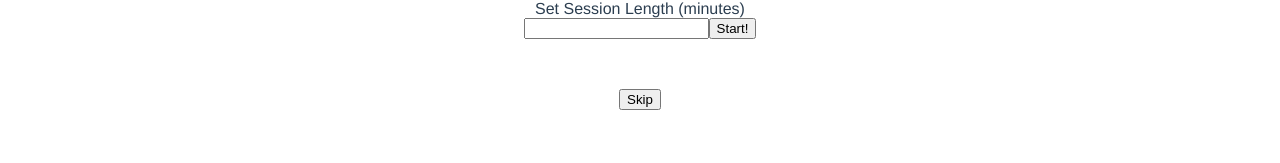
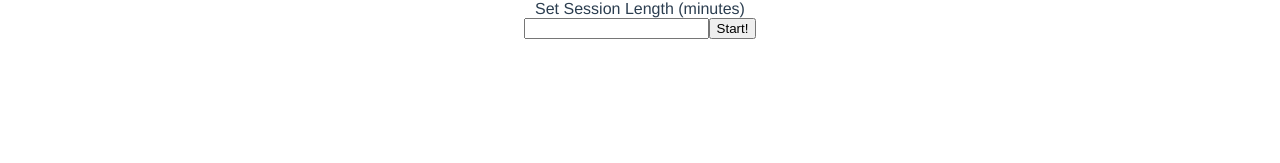
Before and after one commit to alexjharrison/Roller-Derby-Practice-App, a Vue app: page / in a window 1280 px wide. Shown: the part 137-300 px from the top of the page. Built offline with nearby package versions, Linux system fonts and the light colour scheme.

Commit message:
changed repetitions sound and remove skip button

```diff
--- a/src/App.vue
+++ b/src/App.vue
@@ -30,7 +30,6 @@
         currentExerciseIndex = 0;
       "
     />
-    <button class="skip-btn" @click="currentExerciseIndex++">Skip</button>
   </div>
 </template>
 
--- a/src/screens/Whistle.vue
+++ b/src/screens/Whistle.vue
@@ -25,9 +25,10 @@ export default {
     const interval = setInterval(async () => {
       this.count--;
       if (this.count === -1 && this.repsLeft > 0) {
-        this.$play("beep.wav");
         this.count = this.exercise.interval;
         this.repsLeft--;
+        await this.$play("bleep.wav");
+        await this.$speak(`${this.repsLeft} reps remaining`);
       } else if (this.count === -1 && this.repsLeft === 0) {
         this.count = 0;
         clearInterval(interval);
```
Also changed, not shown: 1 other file (tests, documents, lock files or other folders).
